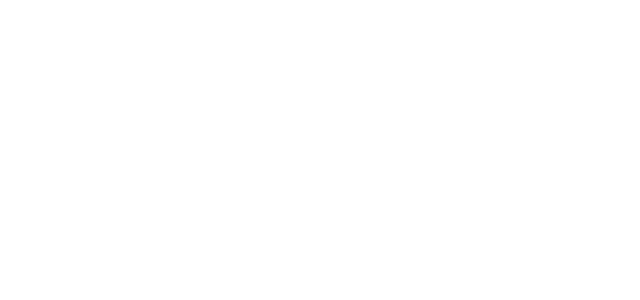
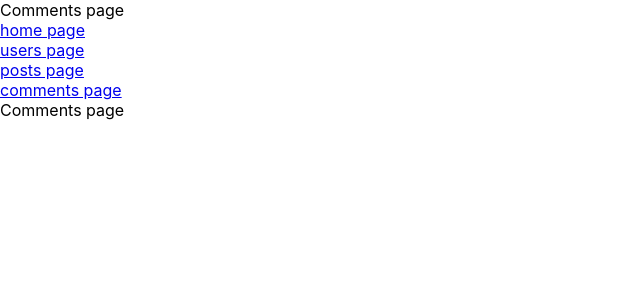
Before and after one commit to lytvynchuklena/apr-react, a React (Create React App) app: page /comments in a window 1280 px wide. Shown: the top 300 px of the page, without its empty margins (0-640 px from the left). Built offline with nearby package versions, Linux system fonts and the light colour scheme.

Commit message:
lesson3-p2

```diff
--- a/package.json
+++ b/package.json
@@ -8,6 +8,7 @@
     "@testing-library/user-event": "^12.8.3",
     "react": "^17.0.2",
     "react-dom": "^17.0.2",
+    "react-router-dom": "^5.2.0",
     "react-scripts": "4.0.3",
     "web-vitals": "^1.1.2"
   },
@@ -34,5 +35,8 @@
       "last 1 firefox version",
       "last 1 safari version"
     ]
+  },
+  "devDependencies": {
+    "@types/react-router-dom": "^5.1.8"
   }
 }
--- a/src/App.js
+++ b/src/App.js
@@ -1,7 +1,38 @@
+import {BrowserRouter as Router, Route, Link, Switch} from "react-router-dom";
+import Users from "./comps/users/Users";
+import Posts from './comps/posts/Posts'
+import Comments from "./comps/comments/Comments";
+
 export default function App() {
 	return (
-		<div>
+		<Router>
+			<div>
+				<Route path={'/comments'}>
+					<Comments/>
+				</Route>
 
-		</div>
+				<div><Link to="/">home page</Link></div>
+				<div><Link to="/users">users page</Link></div>
+				<div><Link to="/posts">posts page</Link></div>
+				<div><Link to="/comments">comments page</Link></div>
+
+				<Route path={'/'} exact render={() => {return <div>home</div>;}}/>
+
+				<Route path={'/users'} render={(props) => {
+					console.log(props);
+					return <Users{...props} x={'ahhasdasj'}/>;
+				}}/>
+
+				<Route path={'/posts'} component={Posts}/>
+				<Switch>
+					<Route path={'/comments'}>
+						<Comments/>
+					</Route>
+					<Route path={'/comments'}>
+						<Comments/>
+					</Route>
+				</Switch>
+			</div>
+		</Router>
 	);
 }
--- /dev/null
+++ b/src/comps/comments/Comments.js
@@ -0,0 +1,8 @@
+export default function Comments(props) {
+	console.log(props);
+	return (
+		<div>
+			Comments page
+		</div>
+	);
+}
--- /dev/null
+++ b/src/comps/posts/Posts.js
@@ -0,0 +1,8 @@
+export default function Posts(props) {
+	console.log(props);
+	return (
+		<div>
+			Posts page
+		</div>
+	);
+}
--- /dev/null
+++ b/src/comps/users/Users.js
@@ -0,0 +1,8 @@
+export default function Users(props) {
+	console.log(props);
+	return (
+		<div>
+			Users page
+		</div>
+	);
+}
```
Also changed, not shown: 1 other file (tests, documents, lock files or other folders).
